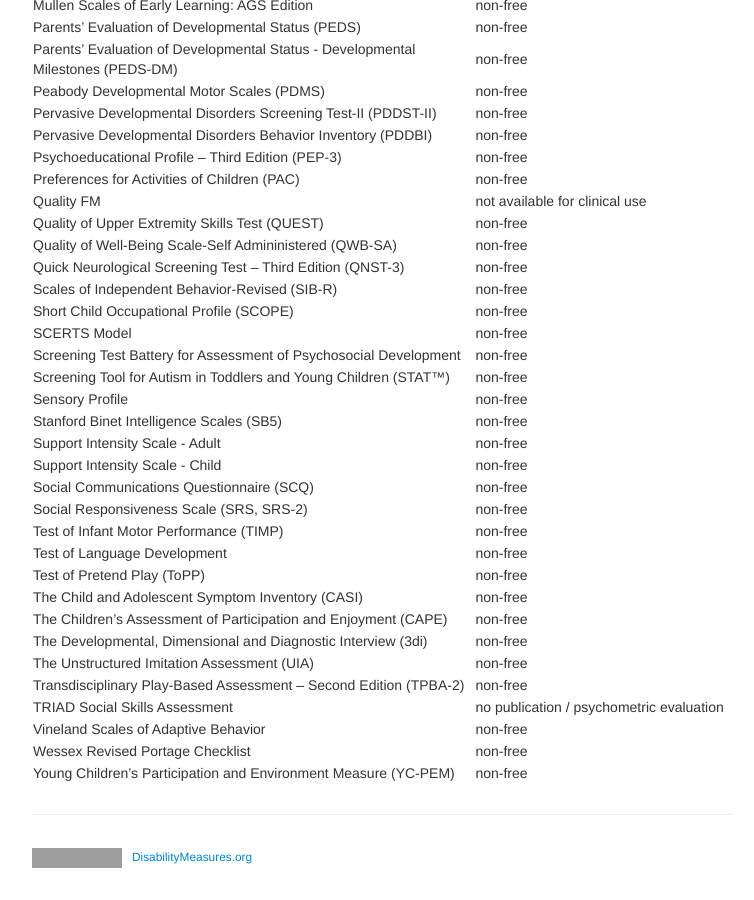
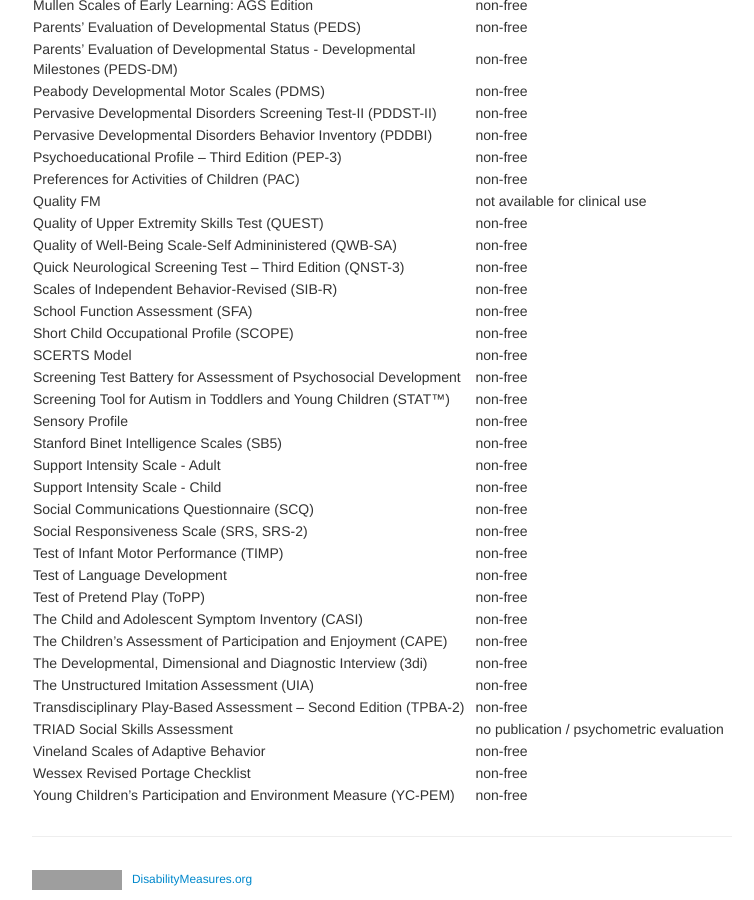
Before and after one commit to mjmaenner/disabilitymeasures, a Jekyll site: the page built from pages/donotqualify.md, in a window 1280 px wide and 900 px high, scrolled down 2272 px. Shown: the whole window, without its empty margins (258-1012 px from the left). Built offline with Jekyll 4.4.1, drawn with Linux system fonts in a browser that asks for light colours; before the commit the page ends 3150 px from its top, so only the background shows below that; grey boxes are pictures that could not be loaded.

Commit message:
added sfa

```diff
--- a/pages/donotqualify.md
+++ b/pages/donotqualify.md
@@ -113,6 +113,7 @@ Quality of Upper Extremity Skills Test (QUEST) | non-free
 Quality of Well-Being Scale-Self Admininistered (QWB-SA) | non-free
 Quick Neurological Screening Test – Third Edition (QNST-3) | non-free
 Scales of Independent Behavior-Revised (SIB-R) | non-free
+School Function Assessment (SFA) | non-free
 Short Child Occupational Profile (SCOPE) | non-free
 SCERTS Model | non-free
 Screening Test Battery for Assessment of Psychosocial Development | non-free
```
